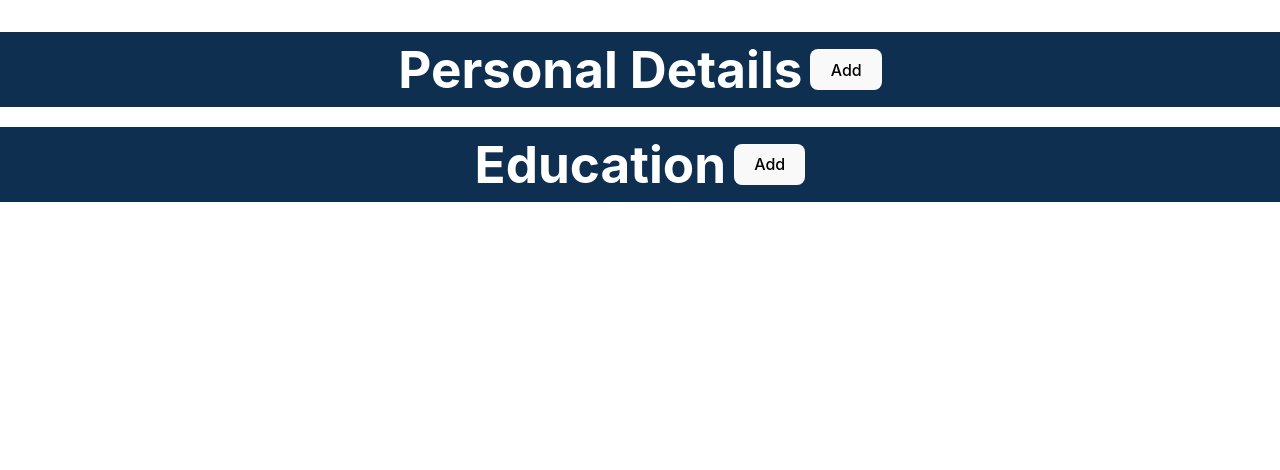
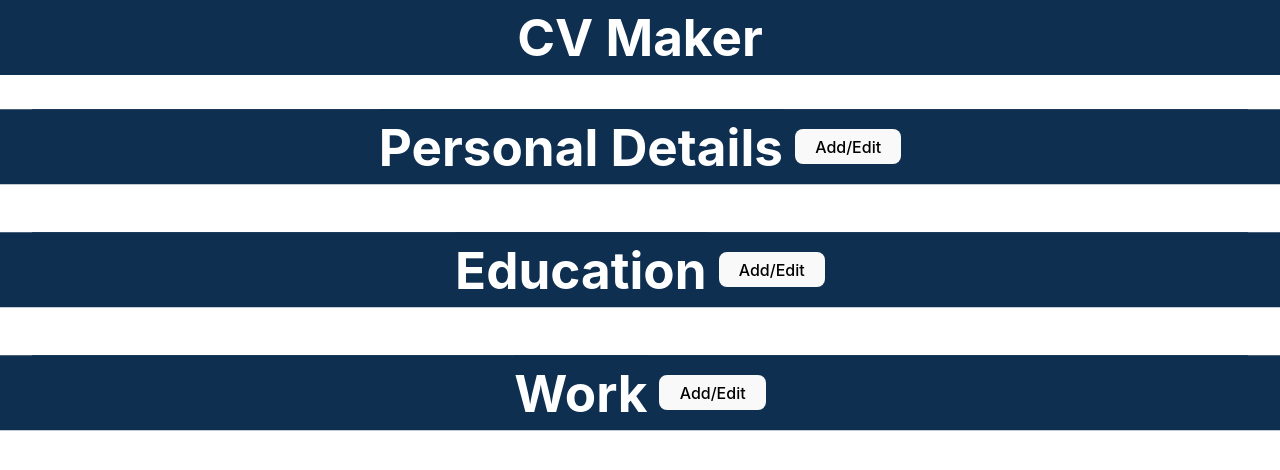
Before and after one commit to Amrmb-05/CV-Application, a React (Vite) app in the folder my-first-react-app/: page / in a window 1280 px wide. Shown: the top 470 px of the page. Built offline with nearby package versions, Linux system fonts and the light colour scheme.

Commit message:
Add cancel button to form component to exit forms and more styling

```diff
--- a/my-first-react-app/src/App.css
+++ b/my-first-react-app/src/App.css
@@ -2,6 +2,7 @@
   max-width: 1280px;
   margin: 0 auto;
   padding: 2rem;
+  padding-top: 0;
   /* display: flex;
   justify-content: space-between; */
 }
@@ -29,6 +30,9 @@ form {
   left: 35vw;
 }
 
+#work {
+  bottom: 35vh;
+}
 form h2 {
   text-align: center;
   margin: -16px -16px auto -16px;
@@ -42,6 +46,12 @@ form button {
   background-color: rgb(14, 47, 80);
   color: white;
 }
+
+.btns-container {
+  display: flex;
+  justify-content: center;
+  gap: 12px;
+}
 .phone-email {
   font-weight: bold;
 }
--- a/my-first-react-app/src/App.jsx
+++ b/my-first-react-app/src/App.jsx
@@ -134,11 +134,11 @@ function App() {
   return (
     <>
     <div>
-    <GeneralForm submitGeneralForm={submitGeneralForm} isShown={isToggled.generalForm}/>
-    <EducationForm submitEduForm={submitEduForm} isShown={isToggled.eduForm} />
-    <WorkForm submitWorkForm={submitWorkForm} isShown={isToggled.workForm}/>
+    <GeneralForm submitGeneralForm={submitGeneralForm} isShown={isToggled.generalForm} hideForm={hideGeneralForm}/>
+    <EducationForm submitEduForm={submitEduForm} isShown={isToggled.eduForm} hideForm={hideEduForm} />
+    <WorkForm submitWorkForm={submitWorkForm} isShown={isToggled.workForm} hideForm={hideWorkForm}/>
     </div>
-    <CvDisplay generalData={generalData} eduData={eduData} showGeneralForm={showGeneralForm} showEduForm={showEduForm} showWorkForm={showWorkForm}/>
+    <CvDisplay generalData={generalData} eduData={eduData} workData={workData} showGeneralForm={showGeneralForm} showEduForm={showEduForm} showWorkForm={showWorkForm}/>
     </>
   )
 
--- a/my-first-react-app/src/components/CvDisplay.jsx
+++ b/my-first-react-app/src/components/CvDisplay.jsx
@@ -1,24 +1,37 @@
 import "../styles/cv.css"
 
-export default function CvDisplay( {generalData, eduData, showGeneralForm, showEduForm} ) {
+export default function CvDisplay( {generalData, eduData, workData, showGeneralForm, showEduForm, showWorkForm} ) {
     return (
+
         <div>
+            <h1 className="page-header full-bleed">CV Maker</h1>
             <section className="personal-details">
             <div className="header-and-button full-bleed">
             <h1>Personal Details</h1>
-            <button className="toggle-general-form" onClick={showGeneralForm}>Add</button>
+            <button className="toggle-general-form" onClick={showGeneralForm}>Add/Edit</button>
             </div>
-            <h2>{generalData.name}</h2>
+            {generalData.name !== "" && <h2>{generalData.name}</h2>}
             {generalData.phone !== "" && <p className="phone-email">Phone: {generalData.phone} | Email: {generalData.email}</p>}
+
+            </section>
+            <section className="education">
+                <div className="header-and-button full-bleed">
+                <h1>Education</h1>
+                <button className="toggle-edu-form" onClick={showEduForm}>Add/Edit</button>
+                </div>
+                {eduData.school !== '' && <h2>{eduData.school}, {eduData.degree}</h2>}
+                {eduData.startDate !== '' && <p className="date-of-study">{eduData.startDate} - {eduData.endDate}</p>}
             </section>
 
-            <section className="education">
-            <div className="header-and-button full-bleed">
-            <h1>Education</h1>
-            <button className="toggle-edu-form" onClick={showEduForm}>Add</button>
-            </div>
-            {eduData.school !== '' && <h2>{eduData.school}, {eduData.degree}</h2>}
-            {eduData.startDate !== '' && <p className="date-of-study">{eduData.startDate} - {eduData.endDate}</p>}
+            <section className="work">
+                <div className="header-and-button full-bleed">
+                    <h1>Work</h1>
+                    <button className="toggle-edu-form" onClick={showWorkForm}>Add/Edit</button>
+                </div>
+                {workData.company !== '' && <h2>{workData.company}</h2>}
+                {workData.position !== '' && <h3>{workData.position}</h3>}
+                {workData.jobDescription !== '' && <p>{workData.jobDescription}</p>}
+                {workData.startDate !== '' && <p className="date-of-study">{workData.startDate} - {workData.endDate}</p>}
             </section>
         </div>
     )
--- a/my-first-react-app/src/components/Education.jsx
+++ b/my-first-react-app/src/components/Education.jsx
@@ -2,7 +2,7 @@ import Input from "./Input"
 import { useState } from "react"
 import Form from "./Form"
 
-export default function EducationForm( {submitEduForm, isShown} ) {
+export default function EducationForm( {submitEduForm, hideForm,isShown} ) {
     const [eduInput, setEduInput] = useState({
         school:"",
         degree:"",
@@ -43,6 +43,7 @@ export default function EducationForm( {submitEduForm, isShown} ) {
         onSubmit={submitEduForm}
         title="Education"
         isShown={isShown}
+        handleCancel={hideForm}
         >
             <Input
                 title="School"
--- a/my-first-react-app/src/components/Form.jsx
+++ b/my-first-react-app/src/components/Form.jsx
@@ -1,4 +1,4 @@
-export default function Form({id,title, onSubmit, children, isShown}) {
+export default function Form({id,title, onSubmit, children, handleCancel,isShown}) {
     return (
         <>
         { isShown &&
@@ -8,7 +8,10 @@ export default function Form({id,title, onSubmit, children, isShown}) {
                 <h2>{title}</h2>
 
                     {children}
+                <div className="btns-container">
+                <button form="id" onClick={handleCancel}>Cancel</button>
                 <button type="submit" form={id} >Submit</button>
+                </div>
             </form>
         </section>
 }
--- a/my-first-react-app/src/components/General.jsx
+++ b/my-first-react-app/src/components/General.jsx
@@ -2,7 +2,7 @@ import Input from "./Input"
 import { useState } from "react"
 import Form from "./Form"
 
-export default function GeneralForm( {submitGeneralForm, isShown} ) {
+export default function GeneralForm( {submitGeneralForm, isShown, hideForm} ) {
    const [name, setName] = useState('')
    const [phone, setPhone] = useState('')
    const [email, setEmail] = useState('')
@@ -25,6 +25,7 @@ export default function GeneralForm( {submitGeneralForm, isShown} ) {
         title="Personal Details"
         onSubmit={submitGeneralForm}
         isShown={isShown}
+        handleCancel={hideForm}
         >
             <Input
                 title="Name"
--- a/my-first-react-app/src/components/Work.jsx
+++ b/my-first-react-app/src/components/Work.jsx
@@ -2,7 +2,7 @@ import Input from "./Input"
 import { useState } from "react"
 import Form from "./Form"
 
-export default function WorkForm( {submitWorkForm, isShown}) {
+export default function WorkForm( {submitWorkForm, hideForm,isShown}) {
     const [workInput, setWorkInput] = useState({
         company: "",
         position:"",
@@ -52,6 +52,7 @@ export default function WorkForm( {submitWorkForm, isShown}) {
         onSubmit={submitWorkForm}
         title="Work Experience"
         isShown={isShown}
+        handleCancel={hideForm}
         >
             <Input
                 title="Company"
@@ -72,7 +73,7 @@ export default function WorkForm( {submitWorkForm, isShown}) {
             <label htmlFor="jobDescription">
                 Job Description
             </label>
-            <textarea name="jobDescription"  id="jobDescription" cols="30" rows="10" form="work"></textarea>
+            <textarea name="jobDescription"  id="jobDescription" cols="10" rows="4" form="work" onChange={handleJobDescription}></textarea>
 
             <Input
                 title="Start Date"
--- a/my-first-react-app/src/index.css
+++ b/my-first-react-app/src/index.css
@@ -28,7 +28,7 @@ h1 {
 button {
   border-radius: 8px;
   border: 1px solid transparent;
-  padding: 0.6em 1.2em;
+  padding: 0.4em 1.2em;
   font-size: 1em;
   font-weight: 500;
   font-family: inherit;
--- a/my-first-react-app/src/styles/cv.css
+++ b/my-first-react-app/src/styles/cv.css
@@ -1,10 +1,17 @@
-.header-and-button {
+.header-and-button, h1 {
     background-color: rgb(14, 47, 80);
     color: white;
     text-align: center;
     display: flex;
     justify-content: center;
     align-items: center;
-    gap: 8px;
+    gap: 12px;
     height: 75px;
 }
+
+.page-header {
+    margin-top: 0;
+}
+section {
+    margin-bottom: 48px;
+}
```
